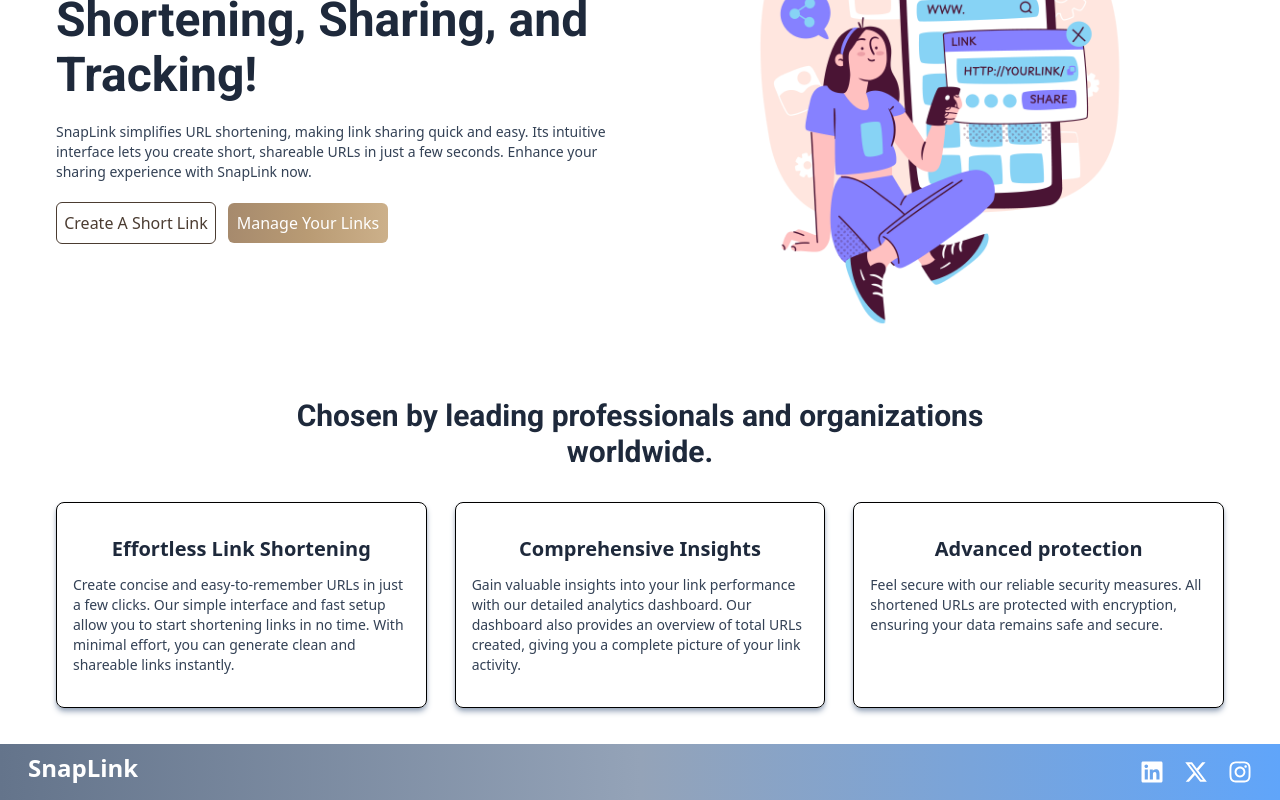
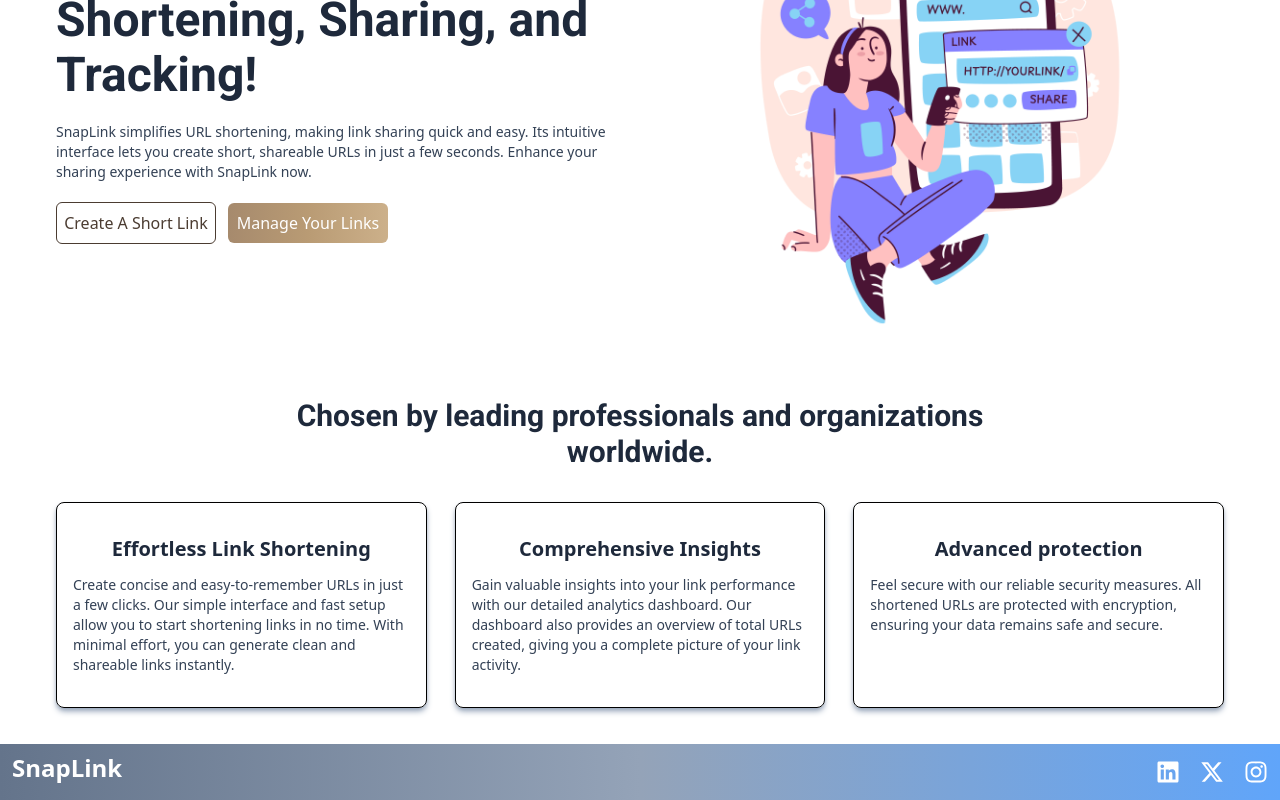
Before and after one commit to Khateebxtreme/SnapLink, a React (Vite) app in the folder url-shortener-react/: page / in a window 1280 px wide. Shown: the part 226-1026 px from the top of the page. Built offline with nearby package versions, Linux system fonts and the light colour scheme; no server answers.

Commit message:
Footer padding changed

```diff
--- a/url-shortener-react/src/components/Footer.jsx
+++ b/url-shortener-react/src/components/Footer.jsx
@@ -5,7 +5,7 @@ import { FaXTwitter } from "react-icons/fa6";
 const Footer = () => {
   return (
     <footer className="bg-overall-theme-gradient text-white py-2 mt-2 z-40 relative">
-    <div className="container mx-auto px-6 lg:px-7 flex flex-col lg:flex-row lg:justify-between items-center gap-5">
+    <div className="container mx-auto px-2 lg:px-3 flex flex-col lg:flex-row lg:justify-between items-center gap-5">
       <div className="text-center lg:text-left">
         <h2 className="text-2xl font-bold mb-2 justify-center">SnapLink</h2>
       </div>
```
